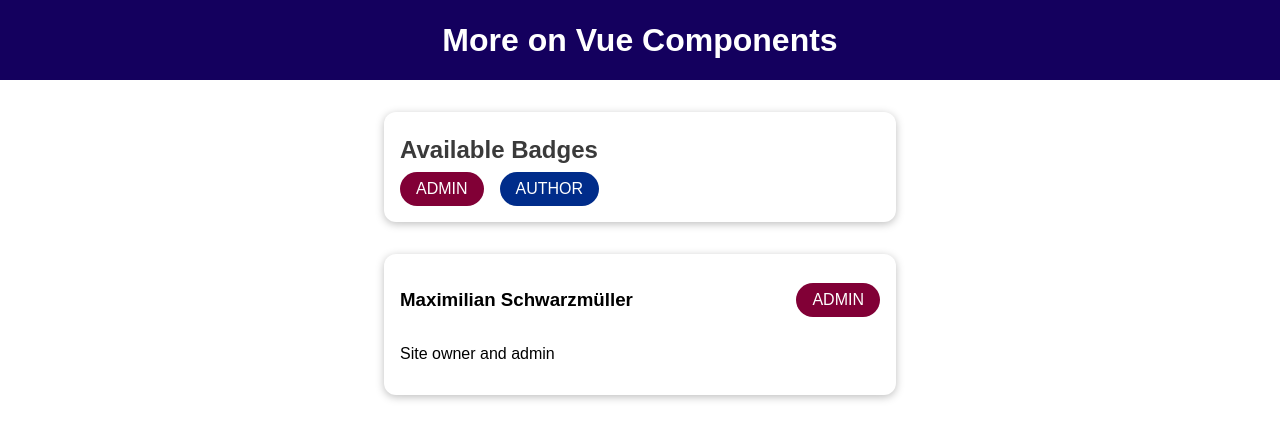
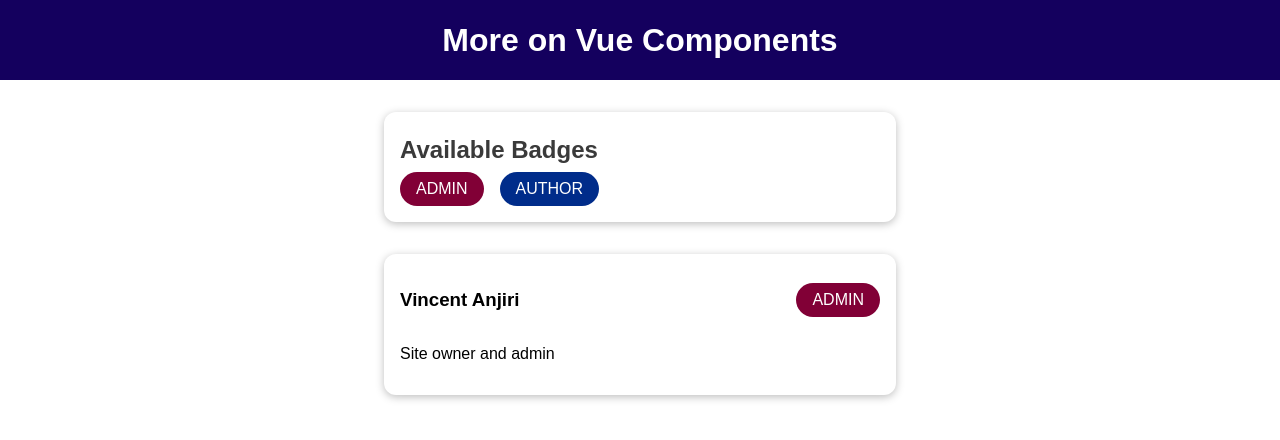
Before and after one commit to anjiri1684/working-with-components-in-vuejs, a Vue app: page / in a window 1280 px wide. Shown: the top 440 px of the page. Built offline with nearby package versions, Linux system fonts and the light colour scheme.

Commit message:
"Updated App.vue, added imports and components; reformatted styles in TheHeader.vue and UserInfo.vue; removed component registrations in main.js"

```diff
--- a/src/App.vue
+++ b/src/App.vue
@@ -11,13 +11,21 @@
 </template>
 
 <script>
+import TheHeader from "./components/TheHeader.vue";
+import BadgeList from "./components/BadgeList.vue";
+import UserInfo from "./components/UserInfo.vue";
 export default {
+  components: {
+    TheHeader,
+    BadgeList,
+    UserInfo,
+  },
   data() {
     return {
       activeUser: {
-        name: 'Maximilian Schwarzmüller',
-        description: 'Site owner and admin',
-        role: 'admin',
+        name: "Vincent Anjiri",
+        description: "Site owner and admin",
+        role: "admin",
       },
     };
   },
--- a/src/components/UserInfo.vue
+++ b/src/components/UserInfo.vue
@@ -9,8 +9,13 @@
 </template>
 
 <script>
+import BaseBadge from "./BaseBadge.vue";
+
 export default {
-  props: ['fullName', 'infoText', 'role'],
+  components: {
+    BaseBadge,
+  },
+  props: ["fullName", "infoText", "role"],
 };
 </script>
 
```
Also changed, not shown: src/main.js (+5 -11 lines), src/components/TheHeader.vue (indentation only).
